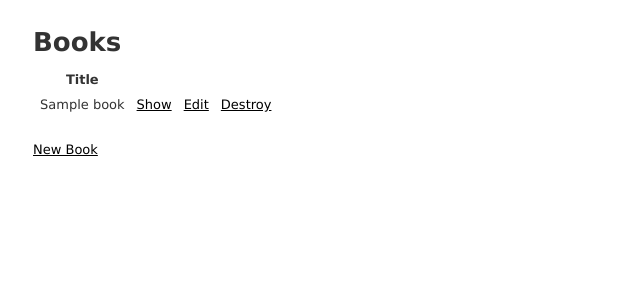
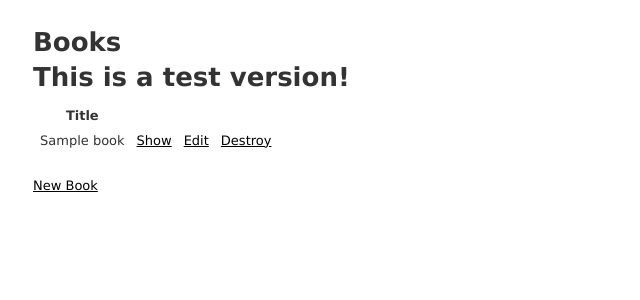
Before and after one commit to FA21-CSCE431/book-assignment-mivoli98, a Rails app: page /books in a window 1280 px wide. Shown: the top 300 px of the page, without its empty margins (0-640 px from the left). Run offline with Rails 7, Linux system fonts and the light colour scheme; tables that the repository leaves empty hold one stand-in row (values such as "Sample post"); style sheets or scripts are compiled from the project's sources.

Commit message:
change in testfile

```diff
--- a/app/views/books/index.html.erb
+++ b/app/views/books/index.html.erb
@@ -1,6 +1,7 @@
 <p id="notice"><%= notice %></p>
 
 <h1>Books</h1>
+<h1>This is a test version!</h1>
 
 <table>
   <thead>
```
